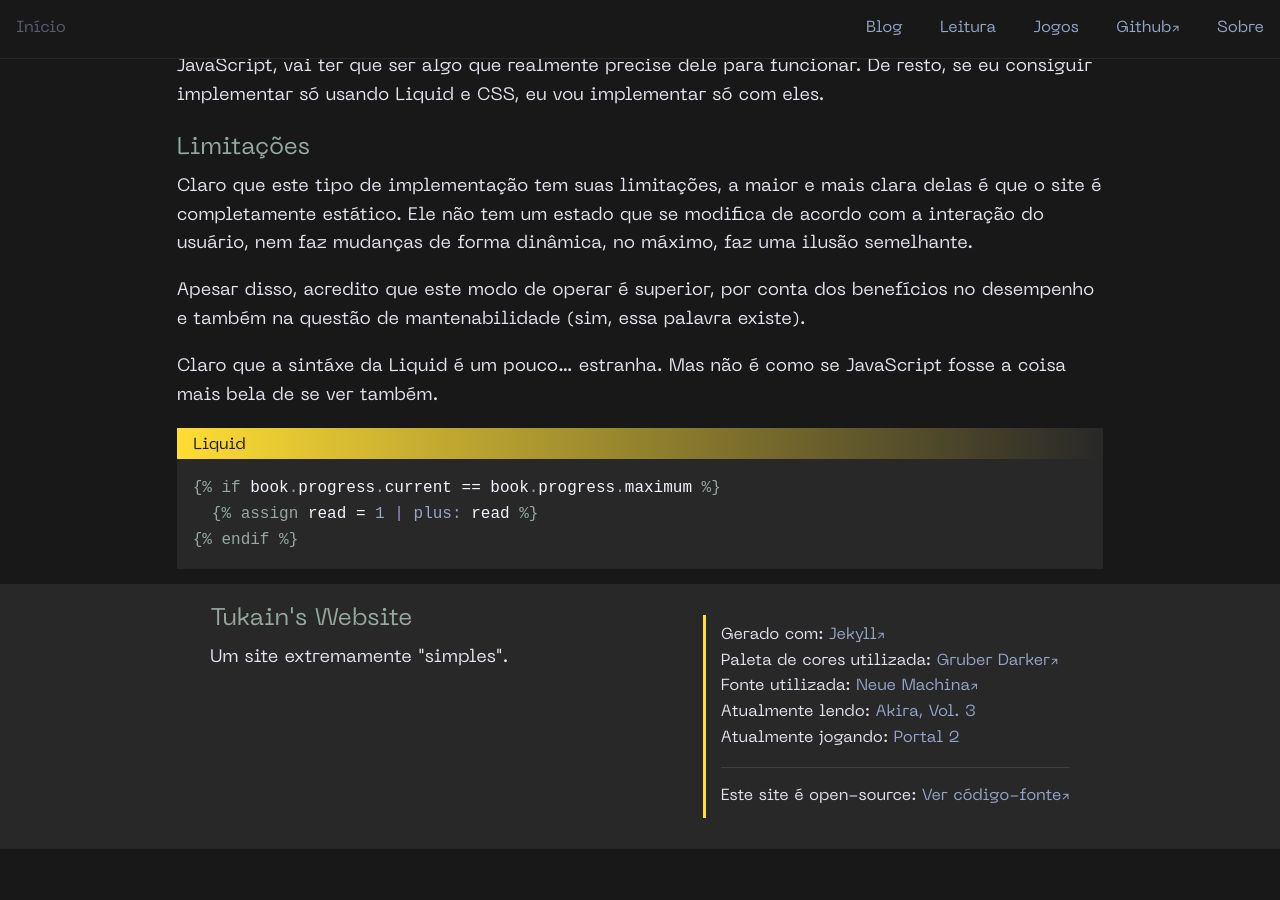
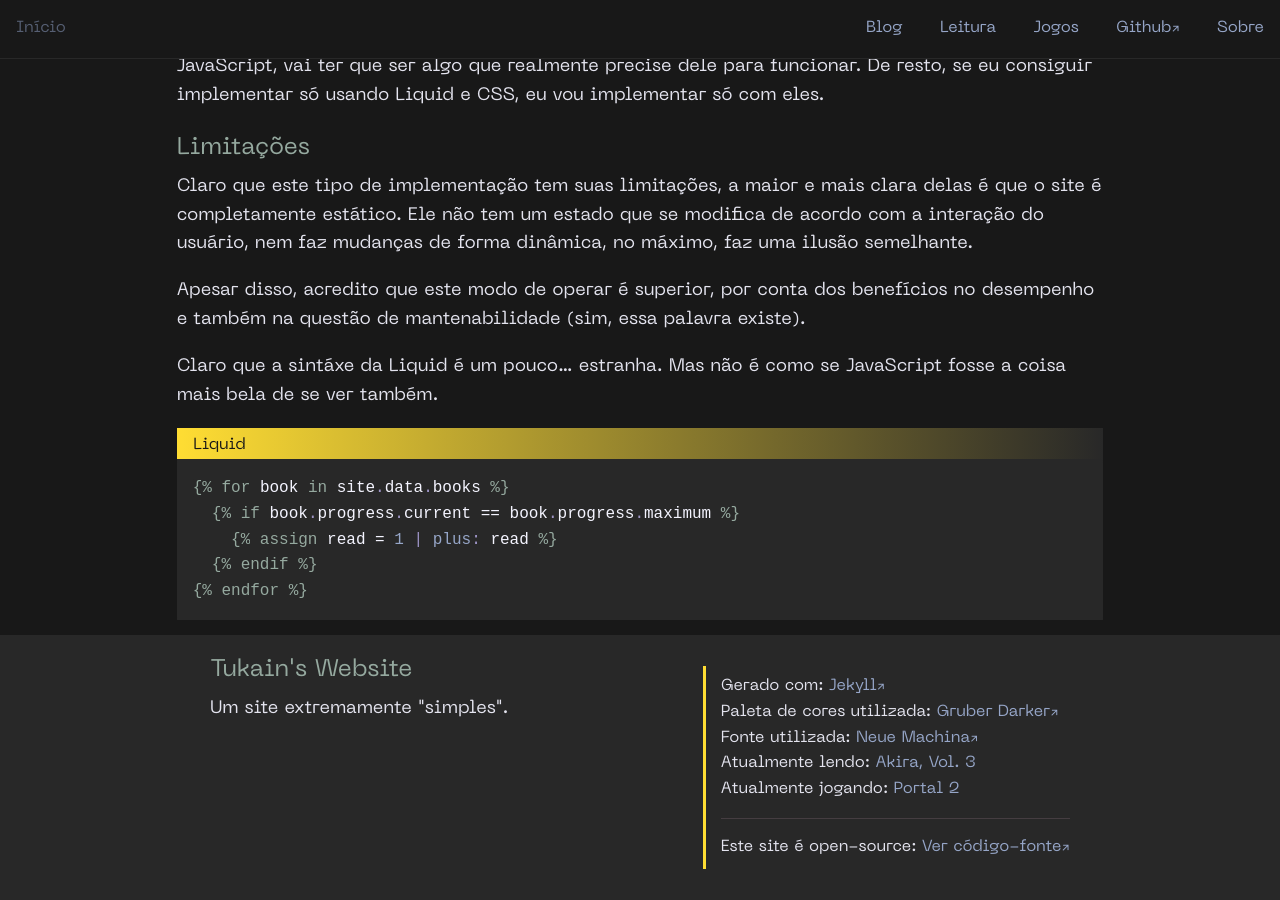
Before and after one commit to ventriloquo/site, a Jekyll site: the page built from _posts/2025-08-20-interatividade-sem-js.md, in a window 1280 px wide and 900 px high, scrolled down 2172 px. Built offline with Jekyll 4.4.1, drawn with Linux system fonts in a browser that asks for light colours; before the commit the page ends 3021 px from its top, so only the background shows below that.

Commit message:
Pequena alteração

````diff
--- a/_posts/2025-08-20-interatividade-sem-js.md
+++ b/_posts/2025-08-20-interatividade-sem-js.md
@@ -130,8 +130,10 @@ JavaScript fosse a coisa mais bela de se ver também.
 
 {% raw %}
 ```liquid
-{% if book.progress.current == book.progress.maximum %}
-  {% assign read = 1 | plus: read %}
-{% endif %}
+{% for book in site.data.books %}
+  {% if book.progress.current == book.progress.maximum %}
+    {% assign read = 1 | plus: read %}
+  {% endif %}
+{% endfor %}
 ```
 {% endraw %}
````
